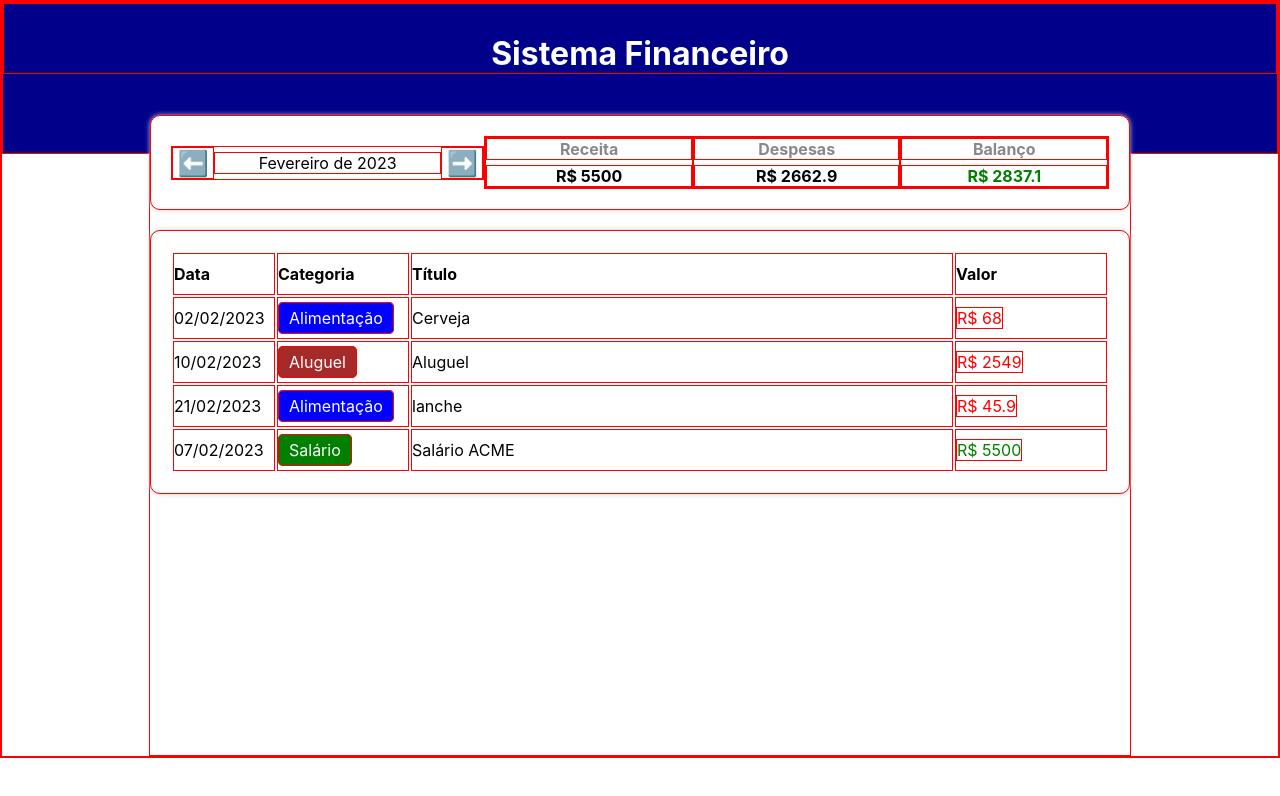
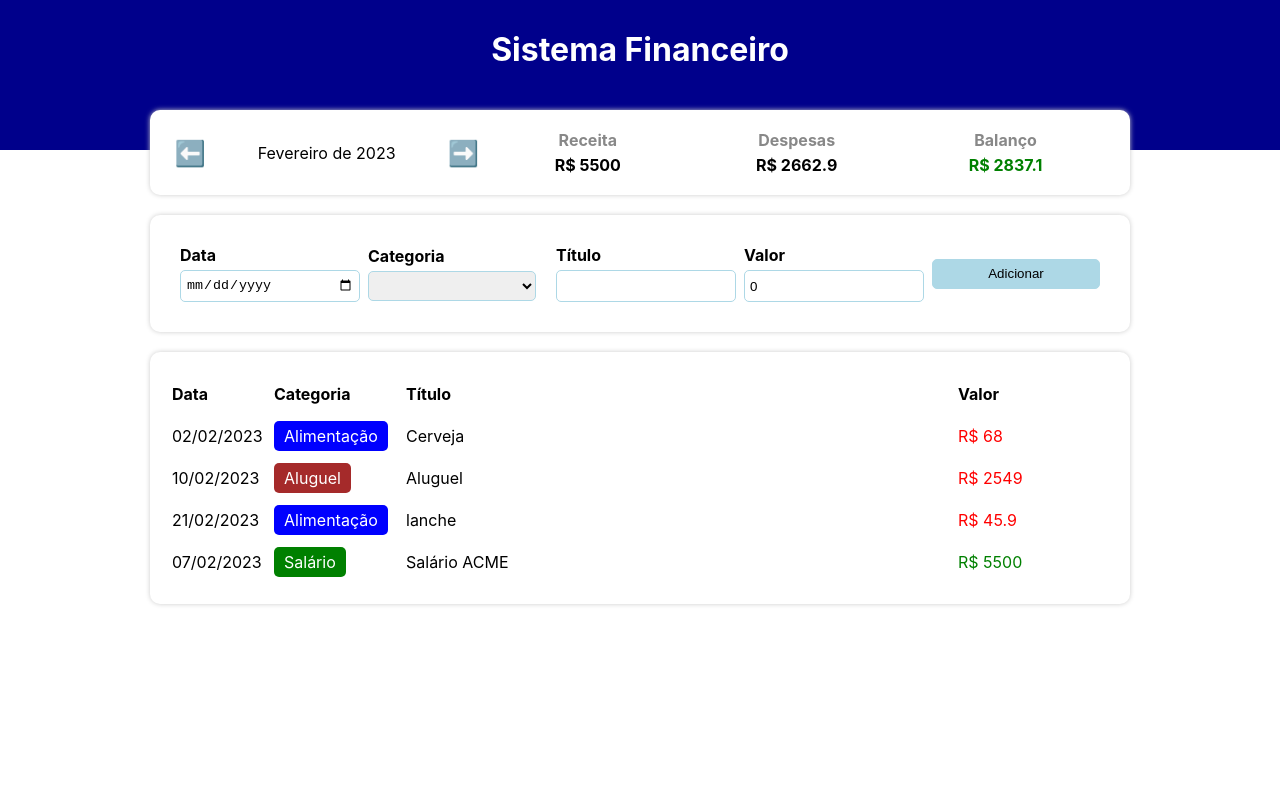
Before and after one commit to khalegjr/expense-tracker-react, a React (Create React App) app: page / in a window 1280 px wide. Shown: the top 796 px of the page. Built offline with nearby package versions, Linux system fonts and the light colour scheme.

Commit message:
Adiciona componente de input

```diff
--- a/src/App.tsx
+++ b/src/App.tsx
@@ -1,6 +1,7 @@
 import { useEffect, useState } from "react";
 import { Body, Container, Header, HeaderText } from "./App.styles";
 import { InfoArea } from "./components/InfoArea";
+import { InputArea } from "./components/InputArea";
 import { TableArea } from "./components/TableArea";
 import { categories } from "./data/categories";
 import { items } from "./data/items";
@@ -38,6 +39,13 @@
     setCurrentMonth(newMonth);
   };
 
+  const handleAddItem = (item: Item) => {
+    let newList = [...list];
+
+    newList.push(item);
+    setList(newList);
+  };
+
   return (
     <Container>
       <Header>
@@ -52,7 +60,7 @@
           expense={expense}
         />
 
-        {/* Área de inserção */}
+        <InputArea onAdd={handleAddItem} />
 
         <TableArea list={filteredList} />
       </Body>
--- a/src/index.css
+++ b/src/index.css
@@ -7,11 +7,6 @@
   -moz-osx-font-smoothing: grayscale;
 }
 
-body * {
-  border: 1px solid red;
-  /* font-family: "Roboto", sans-serif; */
-}
-
 code {
   font-family: source-code-pro, Menlo, Monaco, Consolas, 'Courier New',
     monospace;
```
